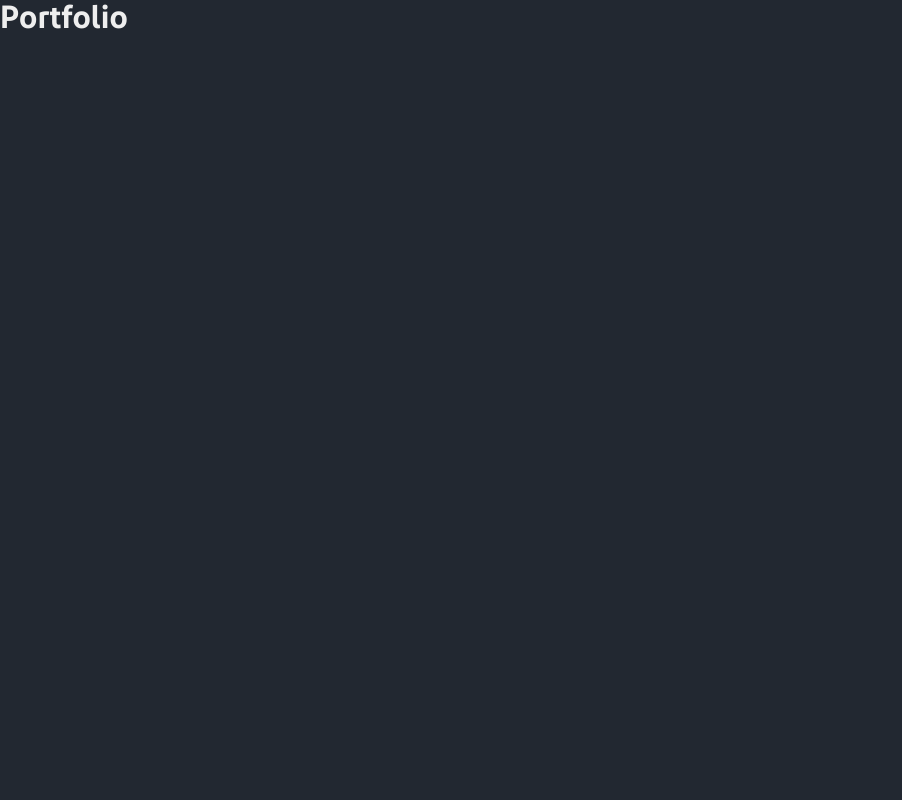
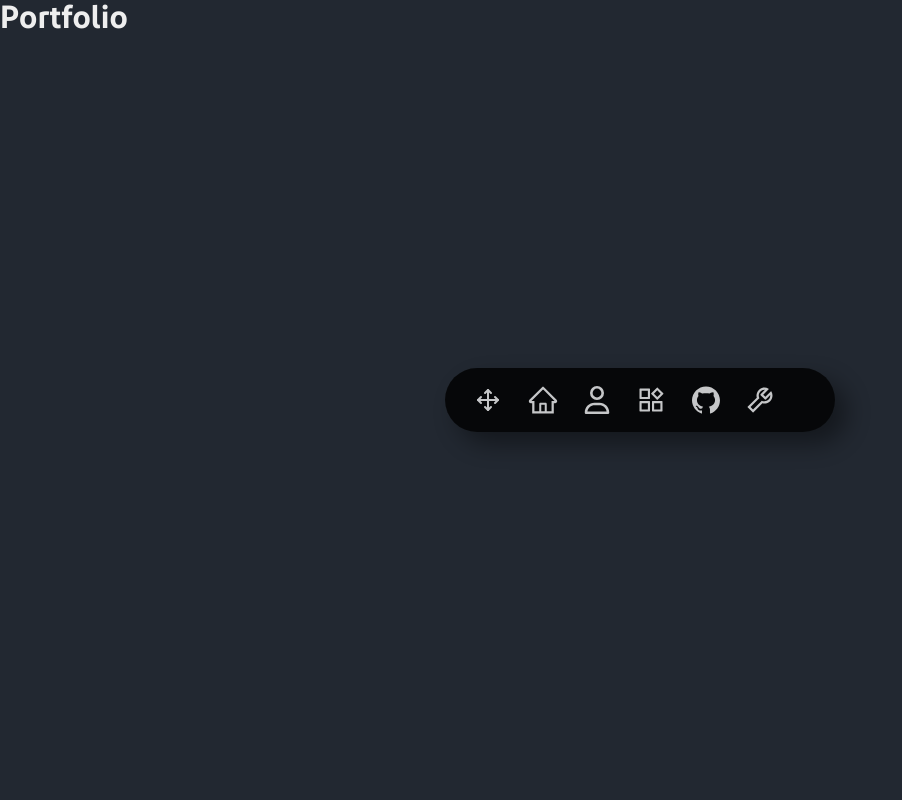
Before and after one commit to Synkrotic/Portfolio, a React (Vite) app in the folder Portfolio/: page / in a window 1280 px wide. Shown: the top 800 px of the page, without its empty margins (0-902 px from the left). Built offline with nearby package versions, Linux system fonts and the light colour scheme.

Commit message:
Vertical Navbar functionality

```diff
--- /dev/null
+++ b/Portfolio/src/Components/ButtonFunctions/navbarSettings.ts
@@ -0,0 +1,11 @@
+function switchOrientation() {
+  const navbar = document.getElementsByClassName('navbar-container')[0] as HTMLElement;
+  const verticalOrientation = navbar.classList.contains('vertical');
+  if (verticalOrientation) {
+    navbar.classList.remove('vertical');
+  } else {
+    navbar.classList.add('vertical');
+  }
+}
+
+export default switchOrientation;
--- a/Portfolio/src/Components/NavBar.tsx
+++ b/Portfolio/src/Components/NavBar.tsx
@@ -1,60 +1,154 @@
 import {
   AiOutlineHome, AiFillHome,
-  AiOutlineUser, AiFillUpSquare,
   AiOutlineProduct, AiFillProduct,
   AiOutlineTool, AiTwotoneTool,
   AiFillGithub, AiOutlineGithub,
 } from 'react-icons/ai'
 import { Move } from 'react-feather'
+import { FaUser, FaRegUser } from 'react-icons/fa6'
+
+import navbarSettingsFunction from './ButtonFunctions/navbarSettings'
 
 import './Stylings/navbar.css'
 import NavBarItem from './NavBarItem'
 import React from 'react'
 
-class NavBar extends React.Component {
+interface NavBarProps {
+  startPos: number,
+}
+
+class NavBar extends React.Component<NavBarProps> {
   navItemValues: Array<any>;
   navItems: Array<any>;
-  moveSpeed: number = 0.5;
   moveable: boolean = false;
+  NavElements: Array<HTMLElement>;
+
+  navbar: HTMLElement | null = null;
+  positions: Array<{ x: number, y: number }> = [{ x: 0, y: 0 }];
+  startPos: number;
+
   constructor(props: any) {
     super(props)
     this.navItemValues = [
-      { onHover: this.setProximity, IconFill: AiFillHome, IconOutline: AiOutlineHome, title: 'Home' },
-      { onHover: this.setProximity, IconFill: AiFillUpSquare, IconOutline: AiOutlineUser, title: 'About Me' },
-      { onHover: this.setProximity, IconFill: AiFillProduct, IconOutline: AiOutlineProduct, title: 'Projects' },
-      { onHover: this.setProximity, IconFill: AiFillGithub, IconOutline: AiOutlineGithub, title: 'Github' },
-      { onHover: this.setProximity, IconFill: AiTwotoneTool, IconOutline: AiOutlineTool, title: 'Settings' },
+      { buttonFunction: () => console.log(), direction: "", IconFill: AiFillHome, IconOutline: AiOutlineHome, title: 'Home' },
+      { buttonFunction: () => console.log(), direction: "smaller", IconFill: FaUser, IconOutline: FaRegUser, title: 'About Me' },
+      { buttonFunction: () => console.log(), direction: "", IconFill: AiFillProduct, IconOutline: AiOutlineProduct, title: 'Projects' },
+      { buttonFunction: () => console.log(), direction: "", IconFill: AiFillGithub, IconOutline: AiOutlineGithub, title: 'Github' },
+      { buttonFunction: navbarSettingsFunction, direction: "", IconFill: AiTwotoneTool, IconOutline: AiOutlineTool, title: 'Settings' },
     ]
     this.navItems = this.navItemValues.map((item, index) => (
       <NavBarItem key={index} {...item} id={index} />
     ))
+    this.NavElements = Array.from(document.getElementsByClassName('navbar-item')) as HTMLElement[];
+    this.startPos = props.startPos;
   }
 
-  setProximity(hoverID: number) {
-    this.navItems.forEach((item: any) => item.setProximity(false));
-    this.navItems[hoverID + 1].setProximity(true);
+  componentDidMount() {
+    this.setPositions();
+    this.setContainerPosition(this.startPos);
   }
 
-  moveNavBar(e: React.MouseEvent) {
+  moveNavBar(endlocation: { x: number, y: number }) {
     if (!this.moveable) return;
-    let mouseCoords = { x: e.clientX, y: e.clientY };
+
+    if (endlocation.x < 0) endlocation.x = 0;
+    if (endlocation.y < 0) endlocation.y = 0;
+    if (endlocation.x > window.innerWidth) endlocation.x = window.innerWidth;
+    if (endlocation.y > window.innerHeight) endlocation.y = window.innerHeight;
+
+
     const navbar = document.getElementsByClassName('navbar-container')[0] as HTMLElement;
-    navbar.style.left = `${mouseCoords.x + 1920*(28/1920)}px`;
-    navbar.style.top = `${mouseCoords.y - 1080*(39/1080)}px`;
+    const navbaritems = document.getElementsByClassName('navbar-item') as HTMLCollectionOf<HTMLElement>;
+    const moveButton = document.getElementsByClassName('purple-hover')[0] as HTMLElement;
+    moveButton.classList.add('rebecca');
+
+    const navbarTopPadding = parseFloat(window.getComputedStyle(navbar).paddingTop);
+    const navbarLeftPadding = parseFloat(window.getComputedStyle(navbar).paddingLeft);
+    let navbarX = 0;
+    let navbarY = 0;
+
+    if (navbar.classList.contains('vertical')) {
+      navbarX = endlocation.x - navbar.clientWidth / 2;
+      navbarY = endlocation.y - navbaritems[0].clientHeight / 2 - navbarTopPadding;
+    } else {
+      navbarX = (endlocation.x - navbaritems[0].clientWidth / 2) - navbarLeftPadding;
+      navbarY = endlocation.y - navbar.clientHeight / 2;
+    }
+
+    // Snap to close location
+    // this.positions.map((position, index) => {
+    //   const distance = Math.sqrt(
+    //   Math.pow(position.x - endlocation.x, 2) + Math.pow(position.y - endlocation.y, 2)
+    //   );
+    //   if (distance <= 200) {
+    //     navbar.style.left = `${position.x}px`;
+    //     navbar.style.top = `${position.y}px`;
+    //     return;
+    //   }
+    //   localStorage.setItem('navbarPositionIndex', index.toString());
+    // });
+
+
+    if (navbarX < 0) {
+      navbar.style.left = '0px';
+      return;
+    } if (navbarY < 0) {
+      navbar.style.top = '0px';
+      return;
+    } if (navbarX + navbar.clientWidth > window.innerWidth) {
+      navbar.style.left = `${window.innerWidth - navbar.clientWidth}px`;
+      return;
+    }  if (navbarY + navbar.clientHeight > window.innerHeight) {
+      navbar.style.top = `${window.innerHeight - navbar.clientHeight}px`;
+      return;
+    }
+
+    navbar.style.left = `${navbarX}px`;
+    navbar.style.top = `${navbarY}px`;
+  }
+
+  setPositions() {
+    this.navbar = document.getElementsByClassName('navbar-container')[0] as HTMLElement;
+    this.positions = [
+      {x: window.innerWidth / 2 - this.navbar.clientWidth / 2, y: window.innerHeight / 2 - this.navbar.clientHeight / 2},
+      {x: window.innerWidth * 1/30, y: window.innerHeight * 1/50},
+      {x: window.innerWidth / 2 - this.navbar.clientWidth / 2, y: window.innerHeight * 1/50},
+      {x: window.innerWidth - this.navbar.clientWidth - (window.innerWidth * 1/30), y: window.innerHeight * 1/50},
+
+      {x: window.innerWidth * 1/30, y: window.innerHeight - this.navbar.clientHeight - (window.innerHeight * 1/50)},
+      {x: window.innerWidth / 2 - this.navbar.clientWidth / 2, y: window.innerHeight - this.navbar.clientHeight - (window.innerHeight * 1/50)},
+      {x: window.innerWidth - this.navbar.clientWidth - (window.innerWidth * 1/30), y: window.innerHeight - this.navbar.clientHeight - (window.innerHeight * 1/50)},
+    ];
+  }
+
+  setContainerPosition(positionIndex: number) {
+    if (this.navbar === null) return;
+    this.navbar.style.left = `${this.positions[positionIndex].x}px`;
+    this.navbar.style.top = `${this.positions[positionIndex].y}px`;
+    this.forceUpdate();
   }
 
   render() {
     return (
       <div
         className='navbar-wrapper'
-        onMouseUp={() => this.moveable = false}
-        onMouseMove={(e) => this.moveNavBar(e)}
+        onMouseUp={() => {
+          if (!this.moveable) return;
+          this.moveable = false;
+          const moveButton = document.getElementsByClassName('rebecca')[0] as HTMLElement;
+          moveButton.classList.remove('rebecca');
+        }}
+        onMouseMove={(e) => {
+          let mouse = e as React.MouseEvent;
+          this.moveNavBar({ x: mouse.clientX, y: mouse.clientY });
+        }}
       >
-        <nav className='navbar-container left'
-          >
+        <nav className='navbar-container'>
           <button
-            className='navbar-item nohover purple-hover'
-            onMouseDown={() => this.moveable = true}
+            className={`navbar-item nohover purple-hover`}
+            onMouseDown={() => {
+              this.moveable = true;
+            }}
           >
             <Move />
           </button>
--- a/Portfolio/src/Components/NavBarItem.tsx
+++ b/Portfolio/src/Components/NavBarItem.tsx
@@ -1,7 +1,8 @@
 import React from 'react';
 
 interface NavBarItemProps {
-  onHover: (id: number) => void,
+  buttonFunction: () => void,
+  direction: string,
   IconFill: any,
   IconOutline: any,
   title: string,
@@ -12,31 +13,30 @@ class NavBarItem extends React.Component<NavBarItemProps> {
   IconFill: any;
   IconOutline: any;
   Icon: any;
-  proximity: boolean;
   title: string;
   id: number;
-  onHover: (id: number) => void;
+  direction?: string;
+  buttonFunction: () => void;
   constructor(props: NavBarItemProps) {
     super(props);
     this.IconFill = props.IconFill;
     this.IconOutline = props.IconOutline;
     this.Icon = this.IconOutline;
-    this.proximity = false;
     this.title = props.title;
     this.id = props.id;
-    this.onHover = props.onHover;
+    this.direction = props.direction;
+    this.buttonFunction = props.buttonFunction;
   }
 
-  switchState() {
-    console.log('Switching state');
+  handleClick() {
+    this.buttonFunction();
     this.Icon = this.Icon === this.IconOutline ? this.IconFill : this.IconOutline;
+    this.forceUpdate();
   }
-
-  setProximity(state: boolean) { this.proximity = state; }
 
   render() {
     return (
-      <button className={`navbar-item ${this.proximity ? 'proximity' : ''}`} onClick={() => this.switchState()} onMouseEnter={() => this.onHover(this.id)}>
+      <button className={`navbar-item ${this.direction}`} onClick={() => this.handleClick()}>
         <this.Icon className="icon" />
         <span>{this.title}</span>
       </button>
--- a/Portfolio/src/Components/Stylings/navbar.css
+++ b/Portfolio/src/Components/Stylings/navbar.css
@@ -10,7 +10,6 @@
 }
 .navbar-container {
   position: absolute;
-  height: max-content;
   width: max-content;
   background-color: black;
   opacity: 0.8;
@@ -25,12 +24,15 @@
   flex-direction: row;
   justify-content: center;
   align-items: center;
-  transform: translateX(-20%);
-  left: 300px;
+  box-shadow: 0.75em 0.75em 1.5em rgba(0, 0, 0, 0.5);
+  /* transform: translateX(-20%); */
 }
-
-.navbar-container.left {
-  align-self: flex-start !important;
+.navbar-container.vertical {
+  flex-direction: column;
+  height: max-content;
+  width: 8vh;
+  padding: 3rem 0.3rem;
+  padding-top: 1rem;
 }
 
 .navbar-container:has(:hover) {
@@ -53,18 +55,19 @@
   color: var(--quaternary_color);
 }
 
-/* .navbar-item.focus::before {
-  content: '';
-  height: 1vh;
-  width: calc(13vh - 0.6rem);
-  position: absolute;
-  transform: translate(0, calc(-2.5vh));
-} */
-
-.navbar-item:hover:not(.nohover) {
+.navbar-container:not(.vertical) > .purple-hover:not(.rebecca) ~ .navbar-item:hover:not(.nohover) {
   background-color: rebeccapurple;
   height: calc(10vh - 0.6rem);
   transform: translateY(-1vh);
+  outline: 0.4rem solid black;
+  transition: 0.3s;
+  justify-content: space-around;
+}
+
+.navbar-container.vertical > .purple-hover:not(.rebecca) ~ .navbar-item:hover:not(.nohover) {
+  background-color: rebeccapurple;
+  height: calc(10vh - 0.6rem);
+  transform: translateX(1vh);
   outline: 0.4rem solid black;
   transition: 0.3s;
   justify-content: space-around;
@@ -80,13 +83,17 @@
 }
 
 .navbar-item .icon {
-  height: 4vh !important;
-  width: 4vh !important;
+  height: 4vh;
+  width: 4vh;
   aspect-ratio: 1 / 1;
 }
+.navbar-item.smaller .icon {
+  height: 3.5vh !important;
+  width: 3.5vh !important;
+}
 
-.navbar-item:hover:not(.nohover) .icon,
-.navbar-item.proximity .icon {
+.purple-hover:not(.rebecca) ~ .navbar-item:hover:not(.nohover) .icon,
+.purple-hover:not(.rebecca) ~ .navbar-item.proximity .icon {
   animation: iconAnimation 1s 1 ease-in-out;
   animation-delay: 0.3s;
 }
@@ -101,8 +108,8 @@
   position: absolute;
 }
 
-.navbar-item:hover span,
-.navbar-item.proximity span {
+.purple-hover:not(.rebecca) ~ .navbar-item:hover span,
+.purple-hover:not(.rebecca) ~ .navbar-item.proximity span {
   position: relative;
   opacity: 1;
   transform: translate(0, -1.5vh);
@@ -112,6 +119,10 @@
 .purple-hover:hover {
   color: rebeccapurple;
   transition: 0.5s;
+}
+
+.rebecca {
+  color: rebeccapurple;
 }
 
 
--- a/Portfolio/src/main.tsx
+++ b/Portfolio/src/main.tsx
@@ -7,6 +7,13 @@ import NavBar from './Components/NavBar.tsx'
 createRoot(document.getElementById('root')!).render(
   <StrictMode>
     <App />
-    <NavBar />
+    <NavBar
+      startPos={
+        0
+        // localStorage.getItem('navbarPositionIndex') !== null
+        // ? parseInt(localStorage.getItem('navbarPositionIndex') as string)
+        // : 4 // Bottom center
+      }
+    />
   </StrictMode>
 )
```
